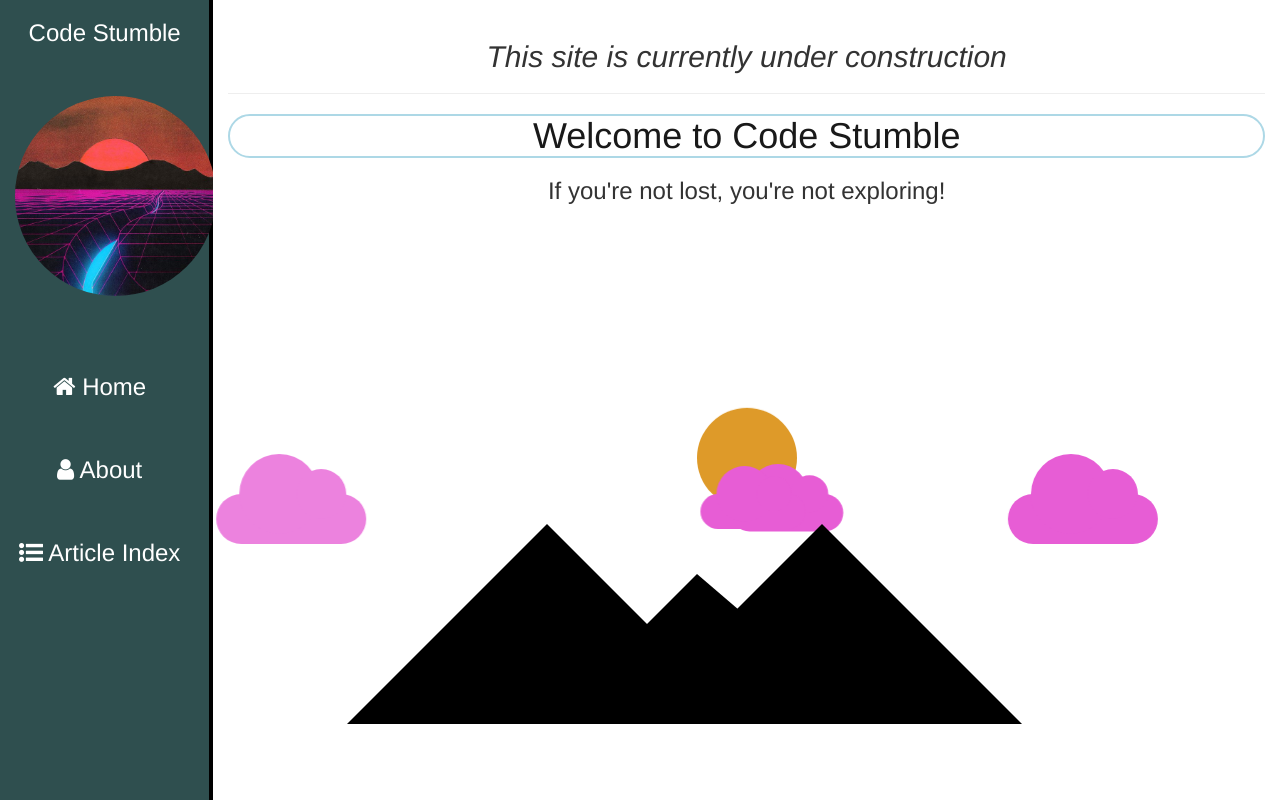
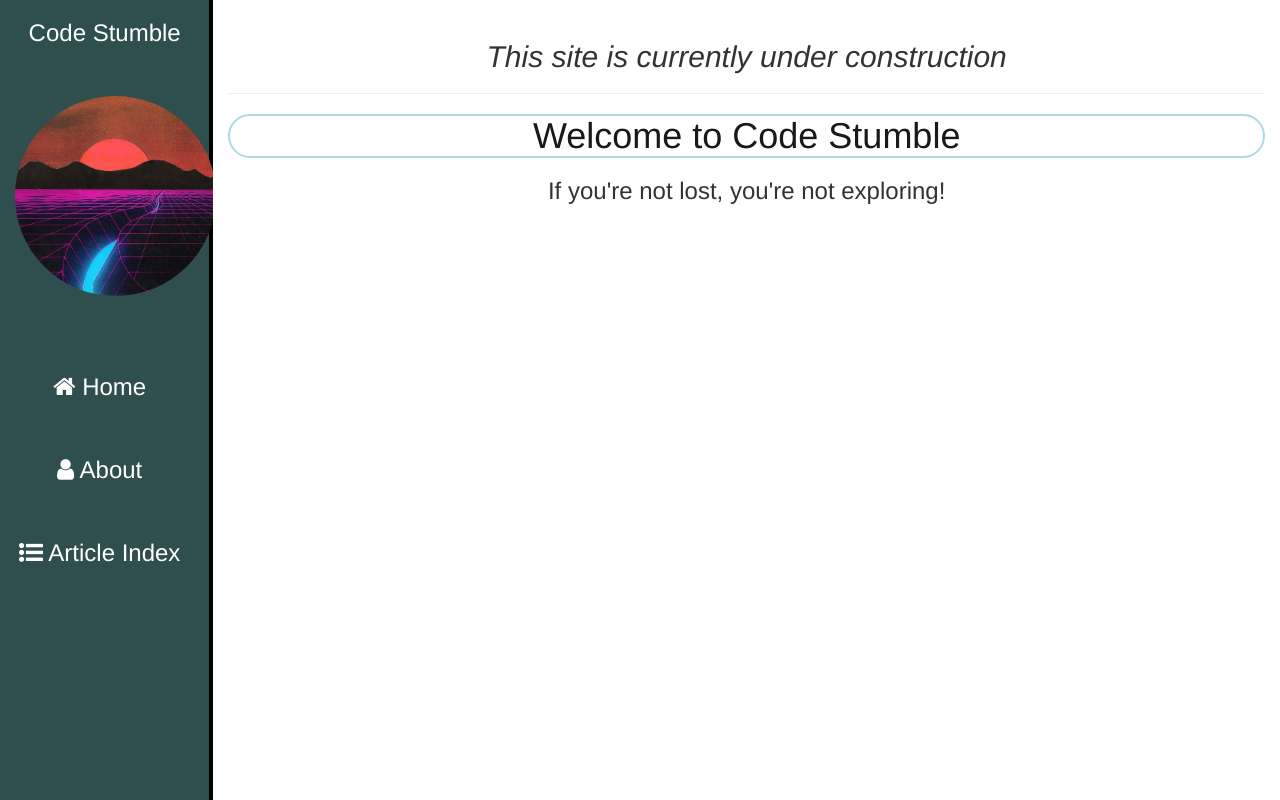
Before and after one commit to no-trbl-2-u/CodeStumble, a React app: page / in a window 1280 px wide. Built offline with nearby package versions, Linux system fonts and the light colour scheme.

Commit message:
Commented out shape and changed hljs theme

```diff
--- a/src/components/content/ArticleIndex/Article/Article.js
+++ b/src/components/content/ArticleIndex/Article/Article.js
@@ -1,9 +1,15 @@
 import React, { Component } from 'react';
 import Markdown from 'markdown-to-jsx';
 
+
+// TODO -> create custom hljs index.js file to
+//      -> only load specific languages
+//      -> OR -> create another .js file and
+//            -> load them manually
 // Code Highlighting dependencies
-import highlight from 'highlight.js';
-import 'highlight.js/styles/vs2015.css';
+import hljs from 'highlight.js';
+// HLJS style
+import 'highlight.js/styles/atom-one-dark-reasonable.css';
 
 import './article.css';
 
@@ -19,16 +25,18 @@ class Article extends Component {
       articles,
     }
 
-    // this.highlightCode = this.highlightCode.bind(this);
+    this.highlightCode = this.highlightCode.bind(this);
   }
 
+  // On mount, highlight code
   componentDidMount() {
     this.highlightCode();
   }
 
+  // Method to highlight code
   highlightCode() {
     const codeCollection = [...document.getElementsByTagName('code')]
-    codeCollection.map(eaBlock => highlight.highlightBlock(eaBlock))
+    codeCollection.map(eaBlock => hljs.highlightBlock(eaBlock))
   }
 
   render () {
--- a/src/components/content/ArticleIndex/ArticleIndex.js
+++ b/src/components/content/ArticleIndex/ArticleIndex.js
@@ -1,6 +1,9 @@
 // Import Libraries
 import React from 'react'
 import { Link } from '@reach/router'
+
+// Import Articles
+import './Article/md_articles/'
 
 // Import stylesheet
 import './articleIndex.css'
--- a/src/components/content/Home/Home.js
+++ b/src/components/content/Home/Home.js
@@ -9,7 +9,7 @@ class Home extends Component {
       <div>
         <h1 id="welcome_banner">Welcome to Code Stumble</h1>
         <h3 align="center"> If you're not lost, you're not exploring! </h3>
-        <Shape />
+        {/* <Shape /> */}
       </div>
     )
   }
```
Also changed, not shown: 1 other file (tests, documents, lock files or other folders).
